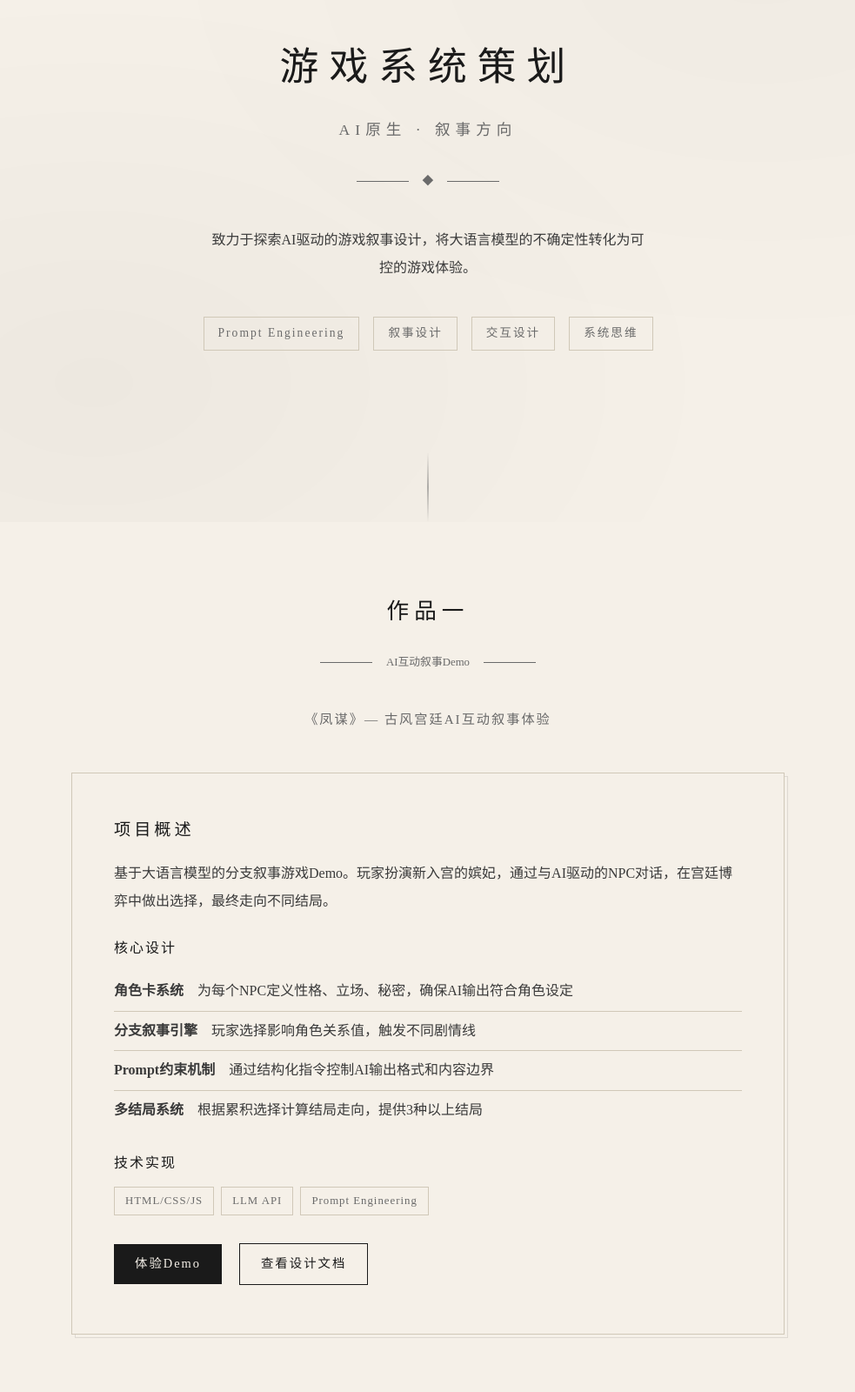
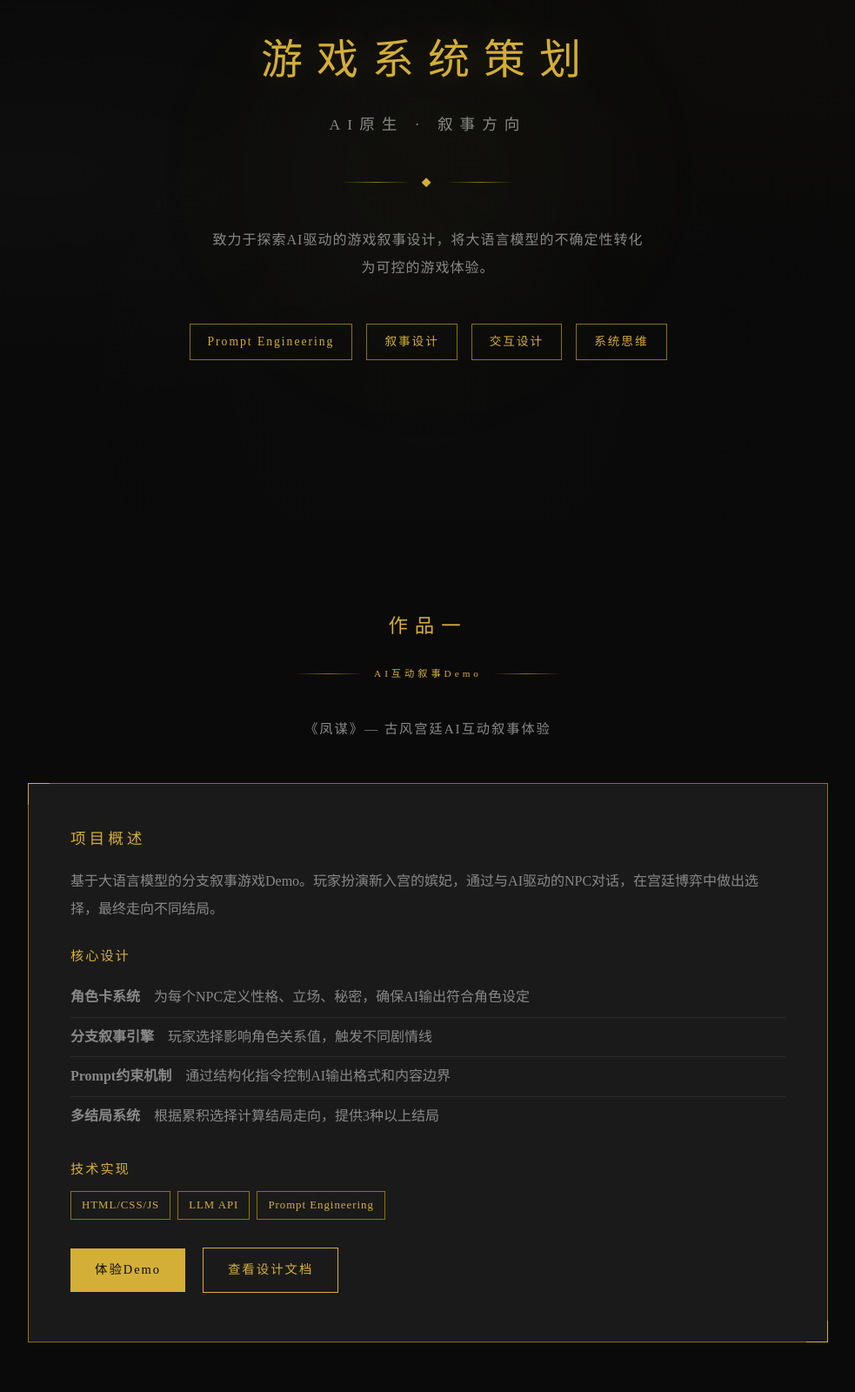
Before and after one commit to yueganw-prog/portfolio-website, a website: page index.html in a window 1280 px wide. Shown: the part 200-1800 px from the top of the page at 87% size, without its empty margins (148-1131 px from the left). Drawn offline with Linux system fonts and the light colour scheme.

Commit message:
feat: black-gold style with ink wash texture

```diff
--- a/index.html
+++ b/index.html
@@ -25,7 +25,7 @@
         <div class="hero-content">
             <h1>游戏系统策划</h1>
             <p class="subtitle">AI原生 · 叙事方向</p>
-            <div class="ink-divider"><span>◆</span></div>
+            <div class="gold-divider"><span>◆</span></div>
             <p class="desc">致力于探索AI驱动的游戏叙事设计，将大语言模型的不确定性转化为可控的游戏体验。</p>
             <div class="hero-tags">
                 <span class="tag">Prompt Engineering</span>
@@ -39,7 +39,7 @@
     <section id="ai-demo" class="section">
         <div class="container">
             <h2>作品一</h2>
-            <div class="ink-divider"><span>AI互动叙事Demo</span></div>
+            <div class="gold-divider"><span>AI互动叙事Demo</span></div>
             <p class="section-desc">《凤谋》— 古风宫廷AI互动叙事体验</p>
 
             <div class="project-showcase">
@@ -76,7 +76,7 @@
     <section id="prompt-doc" class="section section-alt">
         <div class="container">
             <h2>作品二</h2>
-            <div class="ink-divider"><span>Prompt设计文档</span></div>
+            <div class="gold-divider"><span>Prompt设计文档</span></div>
             <p class="section-desc">AI互动叙事的Prompt工程拆解</p>
 
             <div class="doc-grid">
@@ -107,7 +107,7 @@
     <section id="analysis" class="section">
         <div class="container">
             <h2>作品三</h2>
-            <div class="ink-divider"><span>游戏叙事分析</span></div>
+            <div class="gold-divider"><span>游戏叙事分析</span></div>
             <p class="section-desc">《崩坏：星穹铁道》系统拆解与叙事设计研究</p>
 
             <div class="analysis-content">
@@ -148,7 +148,7 @@
     <section id="about" class="section section-alt">
         <div class="container">
             <h2>关于我</h2>
-            <div class="ink-divider"><span>人物档案</span></div>
+            <div class="gold-divider"><span>人物档案</span></div>
             <div class="about-content">
                 <div class="about-text">
                     <div class="dialogue-box">
--- a/styles.css
+++ b/styles.css
@@ -5,24 +5,26 @@
 }
 
 :root {
-    --ink: #1a1a1a;
-    --ink-light: #3a3a3a;
-    --ink-faint: #6a6a6a;
-    --paper: #f5f0e8;
-    --paper-dark: #e8e0d0;
-    --accent: #8b0000;
-    --border: #d0c8b8;
+    --black: #0a0a0a;
+    --black-light: #1a1a1a;
+    --gold: #d4af37;
+    --gold-dim: #8b7500;
+    --gold-light: #f4d03f;
+    --ink: rgba(255,255,255,0.03);
+    --text: #e8e8e8;
+    --text-dim: #888;
+    --border: #2a2a2a;
 }
 
 body {
-    font-family: "Noto Serif SC", "Source Han Serif SC", "STSong", "SimSun", serif;
-    background: var(--paper);
-    color: var(--ink);
+    font-family: "Noto Serif SC", "Source Han Serif SC", "STSong", serif;
+    background: var(--black);
+    color: var(--text);
     line-height: 1.8;
     overflow-x: hidden;
 }
 
-/* 水墨背景纹理 */
+/* 水墨纹理背景 */
 body::before {
     content: '';
     position: fixed;
@@ -31,14 +33,15 @@ body::before {
     width: 100%;
     height: 100%;
     background:
-        radial-gradient(ellipse at 20% 80%, rgba(0,0,0,0.03) 0%, transparent 50%),
-        radial-gradient(ellipse at 80% 20%, rgba(0,0,0,0.02) 0%, transparent 50%);
+        radial-gradient(ellipse at 15% 50%, rgba(255,255,255,0.02) 0%, transparent 50%),
+        radial-gradient(ellipse at 85% 30%, rgba(212,175,55,0.02) 0%, transparent 40%),
+        radial-gradient(ellipse at 50% 80%, rgba(255,255,255,0.01) 0%, transparent 50%);
     pointer-events: none;
     z-index: 0;
 }
 
 .container {
-    max-width: 900px;
+    max-width: 1000px;
     margin: 0 auto;
     padding: 0 40px;
     position: relative;
@@ -51,19 +54,19 @@ body::before {
     justify-content: space-between;
     align-items: center;
     padding: 20px 40px;
-    background: rgba(245, 240, 232, 0.95);
+    background: rgba(10, 10, 10, 0.95);
     backdrop-filter: blur(10px);
     position: fixed;
     width: 100%;
     top: 0;
     z-index: 100;
-    border-bottom: 1px solid var(--border);
+    border-bottom: 1px solid var(--gold-dim);
 }
 
 .nav-brand {
-    font-size: 1.6rem;
+    font-size: 1.8rem;
     font-weight: 700;
-    color: var(--ink);
+    color: var(--gold);
     letter-spacing: 8px;
 }
 
@@ -75,14 +78,14 @@ body::before {
 
 .nav-links a {
     text-decoration: none;
-    color: var(--ink-faint);
+    color: var(--text-dim);
     font-size: 0.9rem;
     transition: color 0.3s;
     letter-spacing: 2px;
 }
 
 .nav-links a:hover {
-    color: var(--ink);
+    color: var(--gold);
 }
 
 /* Hero */
@@ -96,39 +99,45 @@ body::before {
     position: relative;
 }
 
-.hero::after {
+/* 水墨晕染装饰 */
+.hero::before {
     content: '';
     position: absolute;
-    bottom: 0;
+    top: 50%;
     left: 50%;
-    transform: translateX(-50%);
-    width: 1px;
-    height: 80px;
-    background: linear-gradient(to bottom, transparent, var(--ink-faint), transparent);
+    transform: translate(-50%, -50%);
+    width: 600px;
+    height: 600px;
+    background: radial-gradient(circle, rgba(212,175,55,0.03) 0%, transparent 70%);
+    border-radius: 50%;
+    filter: blur(60px);
+    pointer-events: none;
 }
 
 .hero h1 {
-    font-size: 2.8rem;
+    font-size: 3rem;
     font-weight: 400;
-    color: var(--ink);
+    color: var(--gold);
     margin-bottom: 16px;
-    letter-spacing: 12px;
+    letter-spacing: 16px;
+    text-shadow: 0 0 40px rgba(212,175,55,0.2);
 }
 
 .subtitle {
     font-size: 1.1rem;
-    color: var(--ink-faint);
-    margin-bottom: 32px;
-    letter-spacing: 6px;
-    font-weight: 400;
+    color: var(--text-dim);
+    margin-bottom: 40px;
+    letter-spacing: 8px;
+    font-weight: 300;
 }
 
 .desc {
     font-size: 1rem;
-    color: var(--ink-light);
+    color: var(--text-dim);
     max-width: 500px;
-    margin: 0 auto 40px;
+    margin: 0 auto 48px;
     line-height: 2;
+    letter-spacing: 1px;
 }
 
 .hero-tags {
@@ -139,100 +148,117 @@ body::before {
 }
 
 .tag {
-    padding: 6px 16px;
-    background: transparent;
-    border: 1px solid var(--border);
+    padding: 8px 20px;
+    border: 1px solid var(--gold-dim);
     font-size: 0.85rem;
-    color: var(--ink-faint);
+    color: var(--gold);
     letter-spacing: 2px;
+    transition: all 0.3s;
+}
+
+.tag:hover {
+    background: var(--gold);
+    color: var(--black);
+}
+
+/* 金色分隔线 */
+.gold-divider {
+    display: flex;
+    align-items: center;
+    justify-content: center;
+    margin: 24px 0 40px;
+    gap: 12px;
+}
+
+.gold-divider::before,
+.gold-divider::after {
+    content: '';
+    width: 80px;
+    height: 1px;
+    background: linear-gradient(to right, transparent, var(--gold-dim), transparent);
+}
+
+.gold-divider span {
+    color: var(--gold);
+    font-size: 0.7rem;
+    letter-spacing: 4px;
 }
 
 /* 板块 */
 .section {
-    padding: 80px 0;
+    padding: 100px 0;
 }
 
 .section-alt {
-    background: var(--paper-dark);
+    background: var(--black-light);
 }
 
 .section h2 {
-    font-size: 1.6rem;
-    color: var(--ink);
+    font-size: 1.4rem;
+    color: var(--gold);
     margin-bottom: 8px;
-    letter-spacing: 6px;
+    letter-spacing: 8px;
     font-weight: 400;
     text-align: center;
 }
 
 .section-desc {
-    color: var(--ink-faint);
+    color: var(--text-dim);
     font-size: 0.95rem;
     margin-bottom: 48px;
     text-align: center;
     letter-spacing: 2px;
 }
 
-/* 水墨分隔线 */
-.ink-divider {
-    display: flex;
-    align-items: center;
-    justify-content: center;
-    margin: 24px 0 40px;
-}
-
-.ink-divider::before,
-.ink-divider::after {
-    content: '';
-    width: 60px;
-    height: 1px;
-    background: var(--ink-faint);
-}
-
-.ink-divider span {
-    margin: 0 16px;
-    color: var(--ink-faint);
-    font-size: 0.8rem;
-}
-
 /* 作品展示 */
 .project-showcase {
-    background: var(--paper);
-    border: 1px solid var(--border);
+    background: var(--black-light);
+    border: 1px solid var(--gold-dim);
     padding: 48px;
     position: relative;
 }
 
-.project-showcase::before {
+/* 角落装饰 */
+.project-showcase::before,
+.project-showcase::after {
     content: '';
     position: absolute;
+    width: 24px;
+    height: 24px;
+    border: 1px solid var(--gold);
+}
+
+.project-showcase::before {
     top: -1px;
     left: -1px;
+    border-right: none;
+    border-bottom: none;
+}
+
+.project-showcase::after {
+    bottom: -1px;
     right: -1px;
-    bottom: -1px;
-    border: 1px solid var(--ink);
-    transform: translate(4px, 4px);
-    z-index: -1;
-    opacity: 0.1;
+    border-left: none;
+    border-top: none;
 }
 
 .project-info h3 {
-    font-size: 1.2rem;
-    color: var(--ink);
+    font-size: 1.1rem;
+    color: var(--gold);
     margin-bottom: 16px;
     letter-spacing: 4px;
     font-weight: 400;
 }
 
 .project-info p {
-    color: var(--ink-light);
+    color: var(--text-dim);
     margin-bottom: 24px;
     line-height: 2;
 }
 
 .features h4, .tech-stack h4 {
-    font-size: 1rem;
-    color: var(--ink);
+    font-size: 0.95rem;
+    color: var(--gold);
     margin-bottom: 12px;
     letter-spacing: 2px;
     font-weight: 400;
@@ -245,7 +271,7 @@ body::before {
 
 .features li {
     padding: 8px 0;
-    color: var(--ink-light);
+    color: var(--text-dim);
     border-bottom: 1px solid var(--border);
     line-height: 1.8;
 }
@@ -263,17 +289,17 @@ body::before {
 
 .tech-tags span {
     padding: 4px 12px;
-    border: 1px solid var(--border);
+    border: 1px solid var(--gold-dim);
     font-size: 0.8rem;
-    color: var(--ink-faint);
+    color: var(--gold);
     letter-spacing: 1px;
 }
 
 .btn-primary {
     display: inline-block;
-    padding: 10px 24px;
-    background: var(--ink);
-    color: var(--paper);
+    padding: 12px 28px;
+    background: var(--gold);
+    color: var(--black);
     text-decoration: none;
     font-size: 0.9rem;
     transition: all 0.3s;
@@ -283,25 +309,26 @@ body::before {
 }
 
 .btn-primary:hover {
-    background: var(--ink-light);
+    background: var(--gold-light);
+    box-shadow: 0 0 20px rgba(212,175,55,0.3);
 }
 
 .btn-secondary {
     display: inline-block;
-    padding: 10px 24px;
+    padding: 12px 28px;
     background: transparent;
-    color: var(--ink);
+    color: var(--gold);
     text-decoration: none;
     font-size: 0.9rem;
-    border: 1px solid var(--ink);
+    border: 1px solid var(--gold);
     transition: all 0.3s;
     margin-bottom: 8px;
     letter-spacing: 2px;
 }
 
 .btn-secondary:hover {
-    background: var(--ink);
-    color: var(--paper);
+    background: var(--gold);
+    color: var(--black);
 }
 
 /* 文档卡片 */
@@ -312,33 +339,33 @@ body::before {
 }
 
 .doc-card {
-    background: var(--paper);
+    background: var(--black-light);
     padding: 32px;
     border: 1px solid var(--border);
     transition: all 0.3s;
 }
 
 .doc-card:hover {
-    border-color: var(--ink-faint);
+    border-color: var(--gold-dim);
 }
 
 .doc-card h3 {
-    font-size: 1.1rem;
-    color: var(--ink);
+    font-size: 1rem;
+    color: var(--gold);
     margin-bottom: 12px;
     letter-spacing: 2px;
     font-weight: 400;
 }
 
 .doc-card p {
-    color: var(--ink-light);
+    color: var(--text-dim);
     margin-bottom: 16px;
     font-size: 0.9rem;
     line-height: 1.8;
 }
 
 .btn-link {
-    color: var(--ink-faint);
+    color: var(--gold-dim);
     text-decoration: none;
     font-size: 0.85rem;
     letter-spacing: 1px;
@@ -346,7 +373,7 @@ body::before {
 }
 
 .btn-link:hover {
-    color: var(--ink);
+    color: var(--gold);
 }
 
 /* 分析 */
@@ -358,64 +385,64 @@ body::before {
 }
 
 .analysis-item {
-    background: var(--paper);
+    background: var(--black-light);
     padding: 20px;
     border: 1px solid var(--border);
 }
 
 .analysis-item h4 {
-    color: var(--ink);
+    color: var(--gold);
     margin-bottom: 8px;
-    font-size: 0.95rem;
+    font-size: 0.9rem;
     letter-spacing: 2px;
     font-weight: 400;
 }
 
 .analysis-item p {
-    color: var(--ink-light);
+    color: var(--text-dim);
     font-size: 0.85rem;
     line-height: 1.6;
 }
 
 .analysis-highlight {
-    background: var(--paper);
+    background: var(--black-light);
     padding: 40px;
-    border-left: 2px solid var(--ink);
+    border-left: 2px solid var(--gold);
     margin-bottom: 32px;
 }
 
 .analysis-highlight h3 {
-    color: var(--ink);
+    color: var(--gold);
     margin-bottom: 16px;
-    font-size: 1.1rem;
+    font-size: 1rem;
     letter-spacing: 2px;
     font-weight: 400;
 }
 
 blockquote {
-    font-size: 1rem;
-    color: var(--ink-light);
+    font-size: 0.95rem;
+    color: var(--text-dim);
     margin-bottom: 12px;
     line-height: 2;
     padding-left: 16px;
-    border-left: 1px solid var(--border);
+    border-left: 1px solid var(--gold-dim);
 }
 
 .analysis-highlight p {
-    color: var(--ink-faint);
+    color: var(--text-dim);
     font-size: 0.85rem;
 }
 
-/* 关于我 - 卷轴风格 */
+/* 关于我 */
 .about-text p {
-    color: var(--ink-light);
+    color: var(--text-dim);
     margin-bottom: 16px;
     font-size: 1rem;
     line-height: 2;
 }
 
 .dialogue-box {
-    background: var(--paper);
+    background: var(--black-light);
     border: 1px solid var(--border);
     padding: 32px;
     margin-bottom: 24px;
@@ -429,12 +456,12 @@ blockquote {
     left: 0;
     width: 3px;
     height: 100%;
-    background: var(--ink);
-    opacity: 0.2;
+    background: var(--gold);
+    opacity: 0.5;
 }
 
 .dialogue-box .speaker {
-    color: var(--ink);
+    color: var(--gold);
     font-weight: 600;
     margin-bottom: 12px;
     font-size: 1rem;
@@ -442,7 +469,7 @@ blockquote {
 }
 
 .dialogue-box .text {
-    color: var(--ink-light);
+    color: var(--text-dim);
     line-height: 2;
 }
 
@@ -451,9 +478,9 @@ blockquote {
 }
 
 .skills h3 {
-    color: var(--ink);
+    color: var(--gold);
     margin-bottom: 24px;
-    font-size: 1.1rem;
+    font-size: 1rem;
     letter-spacing: 4px;
     font-weight: 400;
 }
@@ -463,9 +490,9 @@ blockquote {
 }
 
 .skill-group h4 {
-    color: var(--ink);
+    color: var(--gold);
     margin-bottom: 12px;
-    font-size: 0.95rem;
+    font-size: 0.9rem;
     letter-spacing: 2px;
     font-weight: 400;
 }
@@ -481,13 +508,14 @@ blockquote {
     padding: 4px 12px;
     border: 1px solid var(--border);
     font-size: 0.85rem;
-    color: var(--ink-faint);
+    color: var(--text-dim);
     letter-spacing: 1px;
+    transition: all 0.2s;
 }
 
 .skill-group li:hover {
-    border-color: var(--ink);
-    color: var(--ink);
+    border-color: var(--gold);
+    color: var(--gold);
 }
 
 /* 游戏经历 */
@@ -496,15 +524,15 @@ blockquote {
 }
 
 .gaming-experience h3 {
-    color: var(--ink);
+    color: var(--gold);
     margin-bottom: 16px;
-    font-size: 1.1rem;
+    font-size: 1rem;
     letter-spacing: 4px;
     font-weight: 400;
 }
 
 .gaming-experience p {
-    color: var(--ink-light);
+    color: var(--text-dim);
     margin-bottom: 16px;
     line-height: 1.8;
 }
@@ -516,7 +544,7 @@ blockquote {
 .gaming-experience li {
     padding: 12px 0;
     border-bottom: 1px solid var(--border);
-    color: var(--ink-light);
+    color: var(--text-dim);
     line-height: 1.8;
 }
 
@@ -525,15 +553,15 @@ blockquote {
 }
 
 .gaming-experience strong {
-    color: var(--ink);
+    color: var(--gold);
 }
 
 /* 页脚 */
 footer {
     padding: 40px 0;
     text-align: center;
-    border-top: 1px solid var(--border);
-    color: var(--ink-faint);
+    border-top: 1px solid var(--gold-dim);
+    color: var(--text-dim);
     font-size: 0.85rem;
     letter-spacing: 2px;
 }
```
